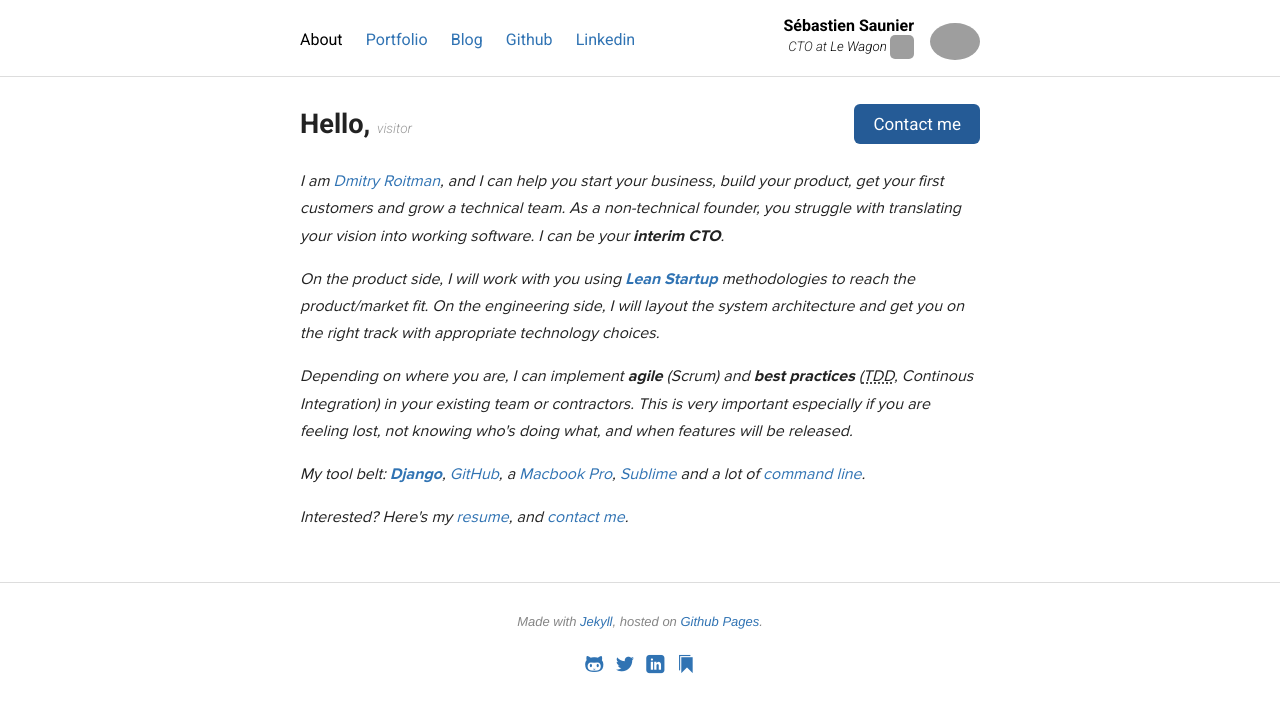
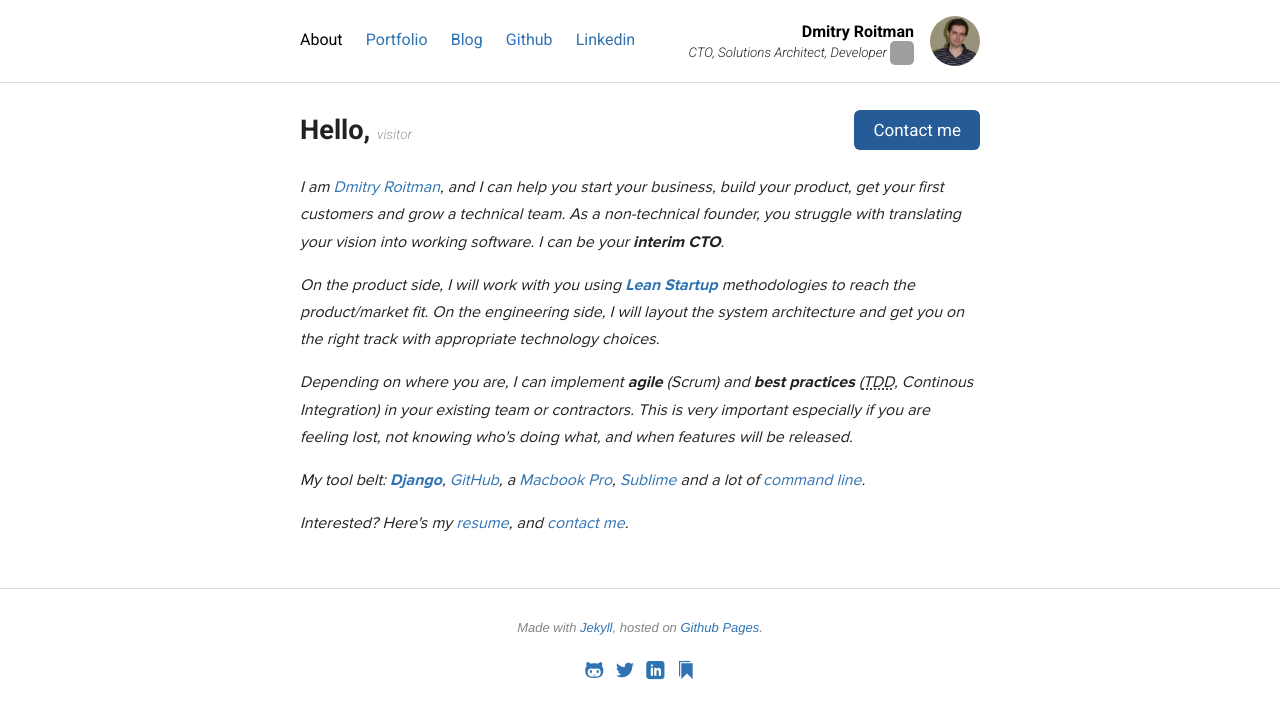
Before and after one commit to dmitryro/dmitryro.github.io, a Jekyll site: the page built from index.html, in a window 1280 px wide. Shown: the top 719 px of the page. Built offline with Jekyll 4.4.1, drawn with Linux system fonts in a browser that asks for light colours; grey boxes are pictures that could not be loaded.

Commit message:
update profile

```diff
--- a/_layouts/default.html
+++ b/_layouts/default.html
@@ -40,30 +40,25 @@
         <a class="{% if page.category == 'about' %} selected {% endif %}" href="/">About</a>
         <a class="{% if page.category == 'portfolio' %} selected {% endif %}" href="/portfolio/">Portfolio</a>
         <a class="{% if page.category == 'blog' %} selected {% endif %}" href="/blog/">Blog</a>
-        <a href="https://github.com/ssaunier">Github</a>
+        <a href="https://github.com/dmitryro">Github</a>
         <a href="https://www.linkedin.com/in/saunier/">Linkedin</a>
         <!-- <a class="{% if page.category == 'contact' %} selected {% endif %} contact" href="/contact/">Contact</a> -->
-        <!-- <a href="https://www.officehour.fr/ssaunier" target="_blank">Contact</a> -->
+        <!-- <a href="https://www.officehour.fr/dmitryro" target="_blank">Contact</a> -->
       </nav>
       <div class="pull-right right logo">
         <div class="name">
-          <a href="/">Sébastien Saunier</a><br />
+          <a href="/">Dmitry Roitman</a><br/>
           <small>
             <em>
-              {% if page.url == '/fr/index.html' %}
-                <!-- <a href="/fr">Coach Technique pour Startup</a> -->
-                CTO du <a href="https://www.lewagon.com/fr" target="_blank">Wagon</a>
-              {% else %}
                 <!-- <a href="/">Startup Technical Coach</a> -->
-                CTO at <a href="https://www.lewagon.com" target="_blank">Le Wagon</a>
-              {% endif %}
+                CTO, Solutions Architect, Developer
               <a href="https://www.lewagon.com" target="_blank">
                 <img class="lewagon-logo" src="/images/le_wagon_logo." alt="Le Wagon">
               </a>
             </em>
           </small>
         </div>
-        <img class="avatar" src="/images/dmitry." alt="My profile picture" />
+        <img class="avatar" src="/images/dmitry.jpeg" alt="My profile picture" />
       </div>
       <div class="clear"></div>
     </header>
@@ -77,16 +72,16 @@
   <footer>
     <p>
       Made with <a href="http://jekyllrb.com/">Jekyll</a>,
-      hosted on <a href="https://github.com/ssaunier/ssaunier.github.io">Github Pages</a>.
+      hosted on <a href="https://github.com/dmitryro/dmitryro.github.io">Github Pages</a>.
     </p>
     <ul class="links">
       <li>
-        <a href="https://github.com/ssaunier" title="See my code on GitHub">
+        <a href="https://github.com/dmitryro" title="See my code on GitHub">
           <i class="icon-github"></i>
         </a>
       </li>
       <li>
-        <a href="https://twitter.com/intent/follow?screen_name=ssaunier" title="Follow me on Twitter">
+        <a href="https://twitter.com/intent/follow?screen_name=dmitryro" title="Follow me on Twitter">
           <i class="icon-twitter"></i>
         </a>
       </li>
@@ -96,7 +91,7 @@
         </a>
       </li>
       <li>
-        <a href="https://pinboard.in/u:ssaunier" title="Browse my bookmarks about Programming">
+        <a href="https://pinboard.in/u:dmitryro" title="Browse my bookmarks about Programming">
           <i class="icon-bookmarks"></i>
         </a>
       </li>
@@ -115,7 +110,7 @@
     })();
 
     /*!
-     * http://github.com/ssaunier/track-outbound-links
+     * http://github.com/dmitryro/track-outbound-links
      * Copyright 2013 Sébastien Saunier
      * @license MIT
      */
```
